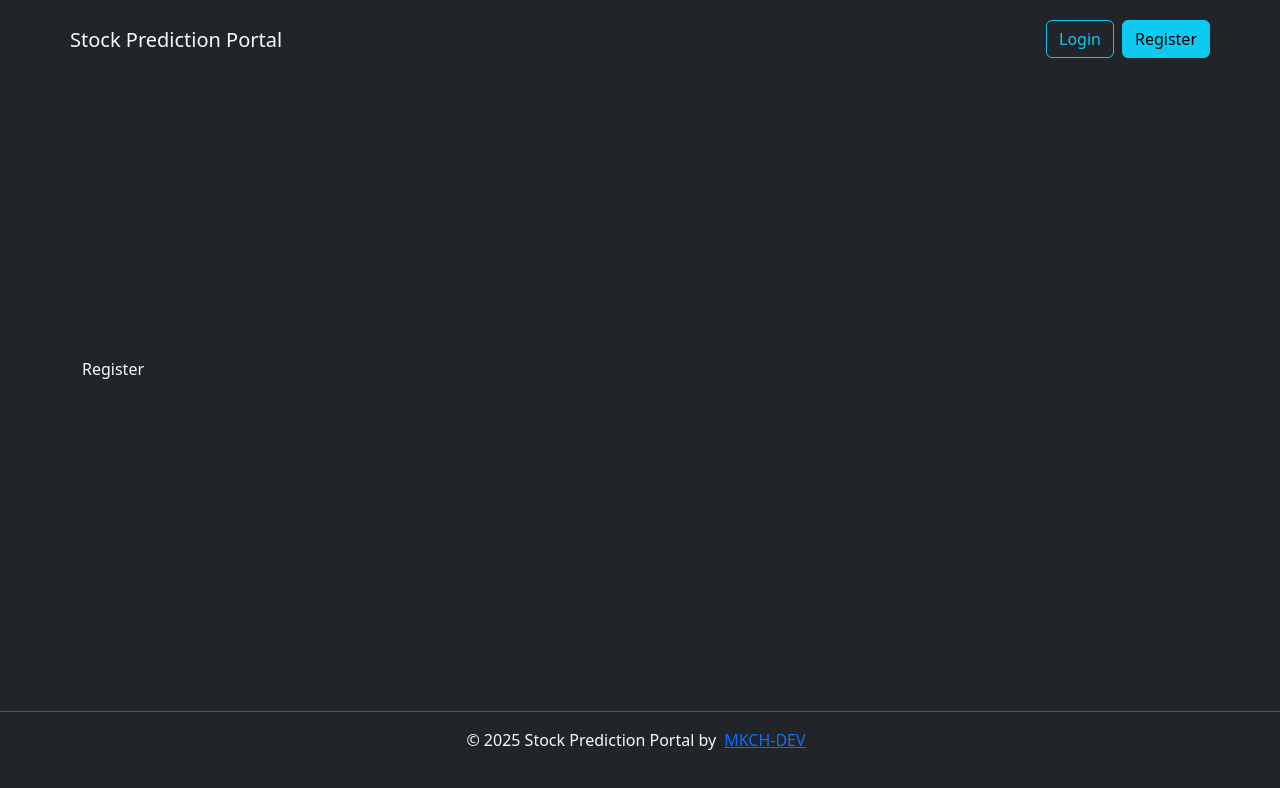
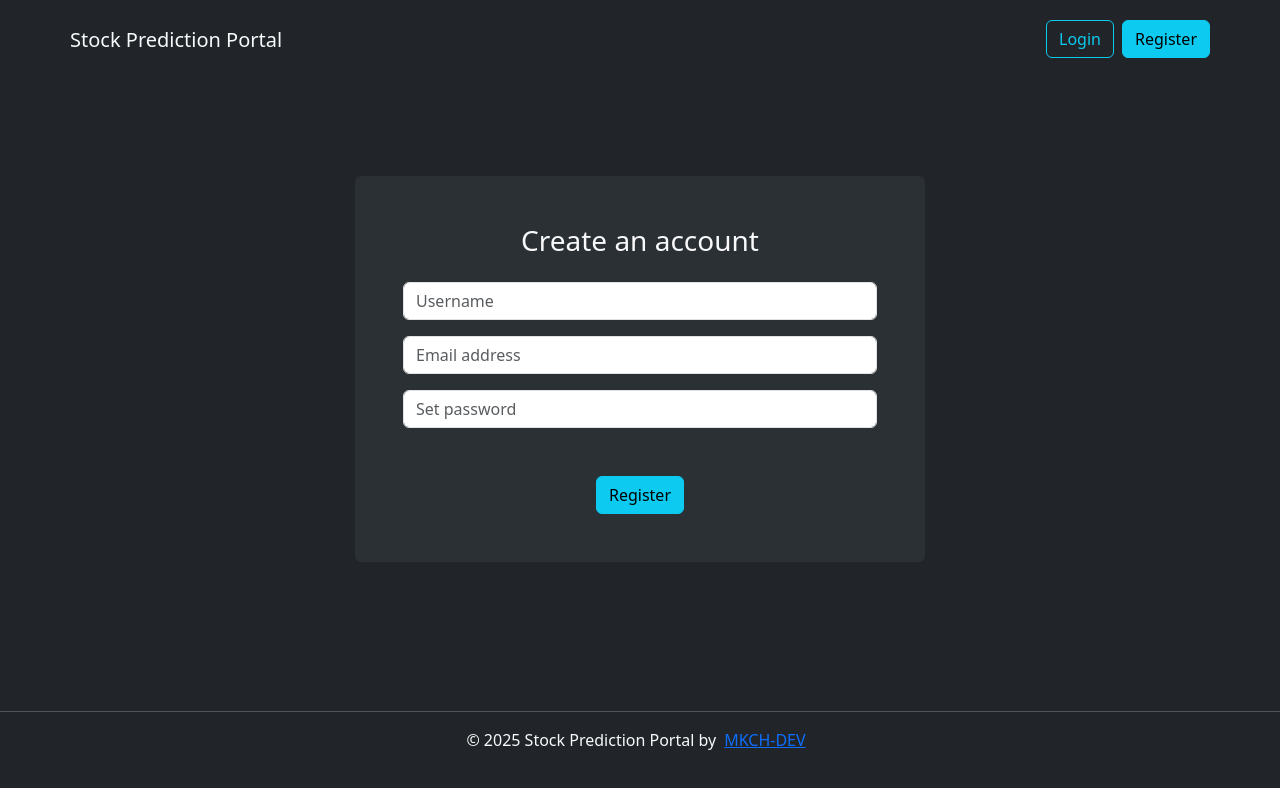
Before and after one commit to mkch-dev/stock-pridiction-portal, a React (Vite) app in the folder frontend-react/: page /register in a window 1280 px wide. Shown: the top 788 px of the page. Built offline with nearby package versions, Linux system fonts and the light colour scheme.

Commit message:
design and style the register page

```diff
--- a/frontend-react/src/components/Register.jsx
+++ b/frontend-react/src/components/Register.jsx
@@ -2,7 +2,21 @@
 
 const Register = () => {
     return (
-        <div className='text-light container'>Register</div>
+        <>
+            <div className="container">
+                <div className="row justify-content-center">
+                    <div className="col-md-6 bg-light-dark p-5 rounded">
+                        <h3 className="text-light text-center mb-4">Create an account</h3>
+                        <form action="">
+                            <input type="text" placeholder="Username" className="form-control mb-3" />
+                            <input type="email" placeholder="Email address" className="form-control mb-3" />
+                            <input type="password" placeholder="Set password" className="form-control mb-5" />
+                            <button type='submit' className='btn btn-info d-block mx-auto'>Register</button>
+                        </form>
+                    </div>
+                </div>
+            </div>
+        </>
     )
 }
 
```
